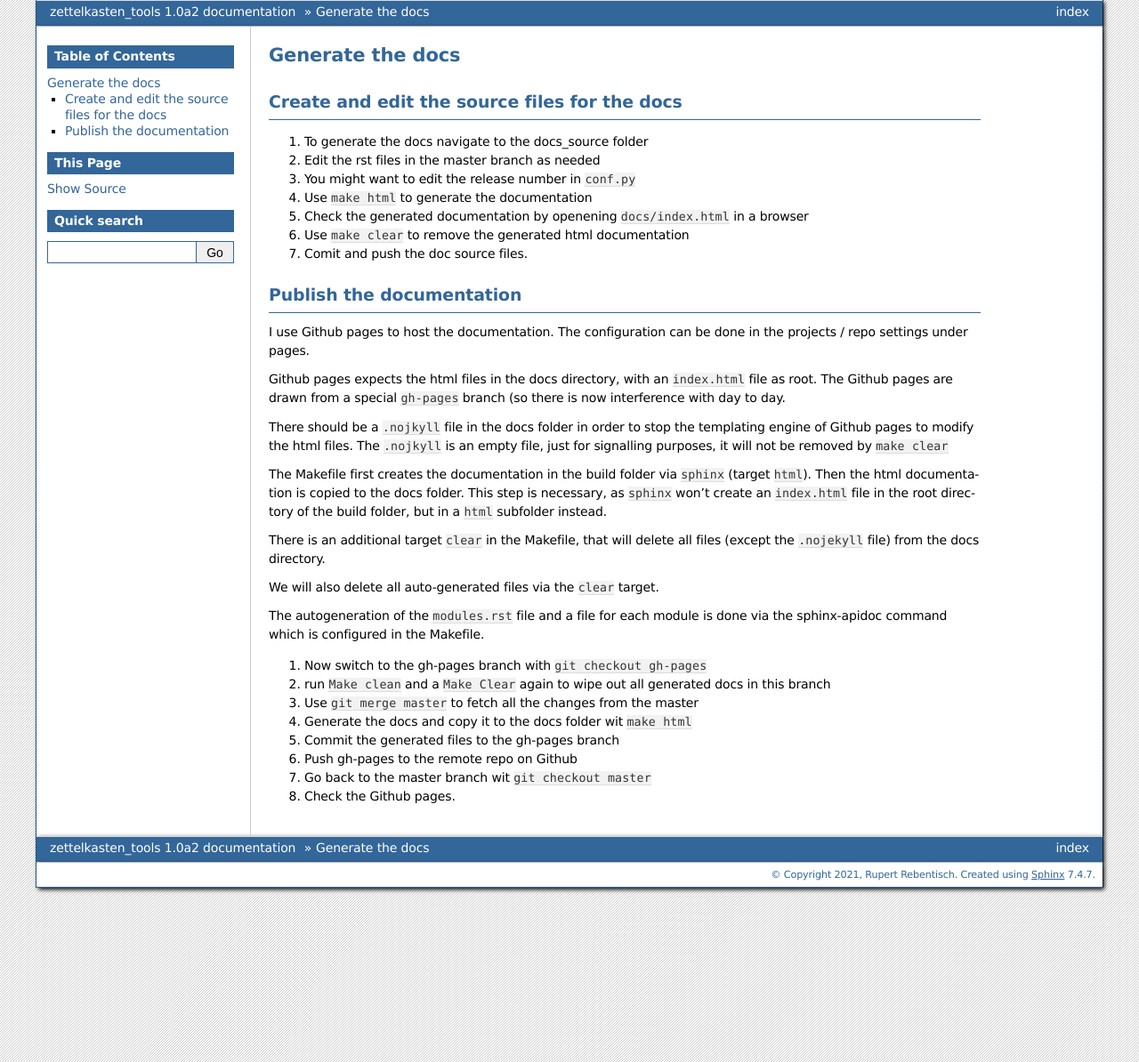
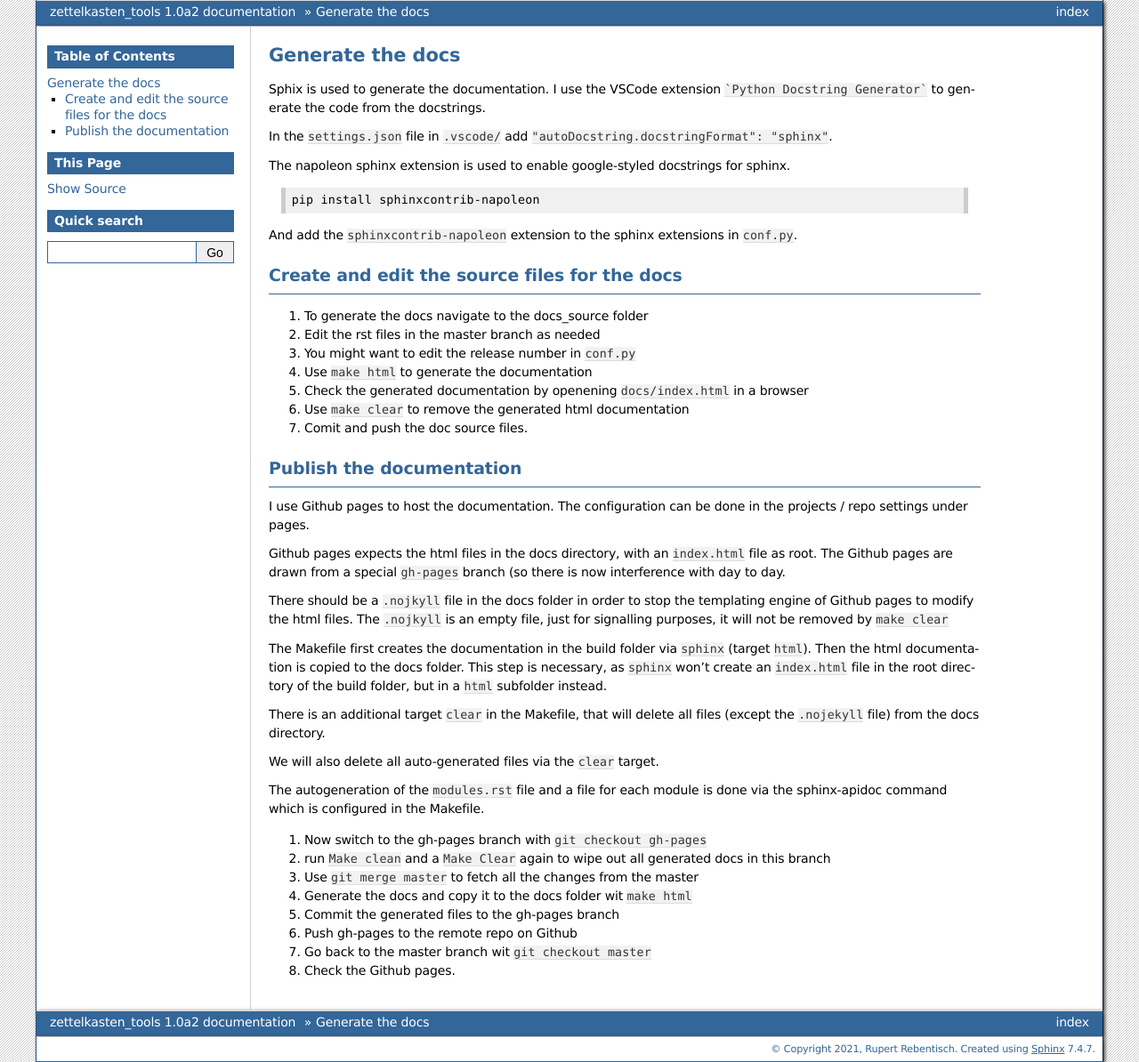
Before and after one commit to rreben/tools4zettelkasten, a Sphinx documentation site: the page built from docs_source/source/generate_docs.rst, in a window 1280 px wide. Shown: the whole page at 89% size. Built offline with Sphinx 7.4.7, drawn with Linux system fonts in a browser that asks for light colours.

Commit message:
enabling google style docstrings

````diff
--- a/docs_source/source/conf.py
+++ b/docs_source/source/conf.py
@@ -35,7 +35,8 @@ release = '1.0a2'
 # extensions coming with Sphinx (named 'sphinx.ext.*') or your custom
 # ones.
 extensions = [
-    'sphinx.ext.autodoc'
+    'sphinx.ext.autodoc',
+    'sphinxcontrib.napoleon'
 ]
 
 # Add any paths that contain templates here, relative to this directory.
--- a/docs_source/source/generate_docs.rst
+++ b/docs_source/source/generate_docs.rst
@@ -1,5 +1,17 @@
 Generate the docs
 =================
+
+Sphix is used to generate the documentation. I use the VSCode extension ```Python Docstring Generator``` to generate the code from the docstrings.
+
+In the ``settings.json`` file in ``.vscode/`` add ``"autoDocstring.docstringFormat": "sphinx"``.
+
+The napoleon sphinx extension is used to enable google-styled docstrings for sphinx.
+
+.. code-block:: sh
+
+  pip install sphinxcontrib-napoleon
+
+And add the ``sphinxcontrib-napoleon`` extension to the sphinx extensions in ``conf.py``.
 
 Create and edit the source files for the docs
 ---------------------------------------------
````
Also changed, not shown: 1 other file.
